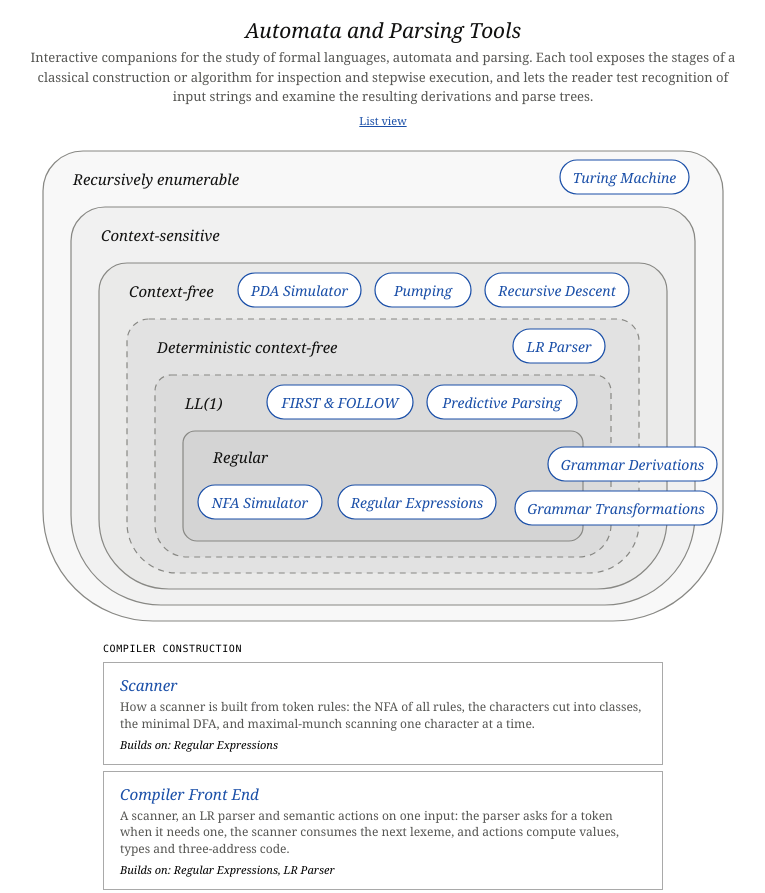
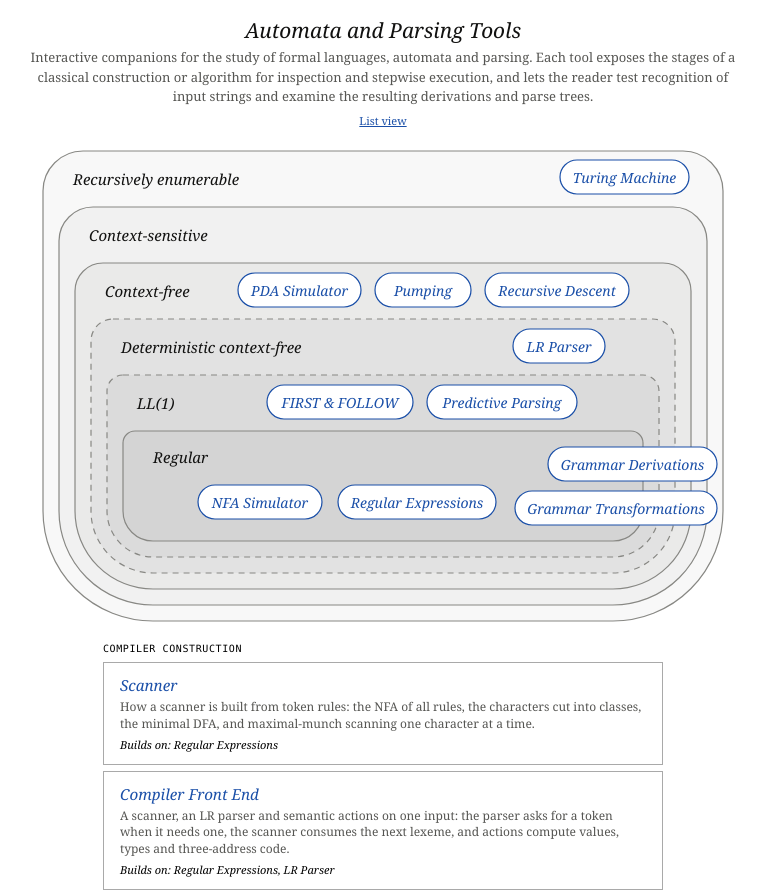
Before and after one commit to augern/automata, a website: page index.html in a window 1280 px wide. Shown: the top 893 px of the page, without its empty margins (257-1022 px from the left). Drawn offline with Linux system fonts and the light colour scheme.

Commit message:
Index map: side gaps between rings 16 like the bottom, bottom radii stepping down evenly, ring names moved with their rings
Co-Authored-By: Claude Sonnet 5.5 <noreply@anthropic.com>

```diff
--- a/index.html
+++ b/index.html
@@ -125,19 +125,19 @@ body[data-view="list"] #view-compiler { margin-top: calc(22px - var(--sp-5)); }
 <svg id="map" viewBox="0 0 700 490" role="group" aria-label="The tools placed on the Chomsky hierarchy">
   <!-- Rings, outermost first. Solid: Chomsky's classes; dashed: subclasses of the context-free languages. -->
   <path class="ring ring-0" data-ring="re" d="M50,10 H650 A40,40 0 0 1 690,50 V370 A110,110 0 0 1 580,480 H120 A110,110 0 0 1 10,370 V50 A40,40 0 0 1 50,10 Z"/>
-  <path class="ring ring-1" data-ring="cs" d="M72,66 H628 A34,34 0 0 1 662,100 V374 A90,90 0 0 1 572,464 H128 A90,90 0 0 1 38,374 V100 A34,34 0 0 1 72,66 Z"/>
-  <path class="ring ring-2" data-ring="cf" d="M94,122 H606 A28,28 0 0 1 634,150 V378 A70,70 0 0 1 564,448 H136 A70,70 0 0 1 66,378 V150 A28,28 0 0 1 94,122 Z"/>
-  <path class="ring ring-3 ring-sub" data-ring="dcf" d="M116,178 H584 A22,22 0 0 1 606,200 V382 A50,50 0 0 1 556,432 H144 A50,50 0 0 1 94,382 V200 A22,22 0 0 1 116,178 Z"/>
-  <path class="ring ring-4 ring-sub" data-ring="ll1" d="M138,234 H562 A16,16 0 0 1 578,250 V384 A32,32 0 0 1 546,416 H154 A32,32 0 0 1 122,384 V250 A16,16 0 0 1 138,234 Z"/>
-  <path class="ring ring-5" data-ring="reg" d="M162,290 H538 A12,12 0 0 1 550,302 V386 A14,14 0 0 1 536,400 H164 A14,14 0 0 1 150,386 V302 A12,12 0 0 1 162,290 Z"/>
+  <path class="ring ring-1" data-ring="cs" d="M60,66 H640 A34,34 0 0 1 674,100 V370 A94,94 0 0 1 580,464 H120 A94,94 0 0 1 26,370 V100 A34,34 0 0 1 60,66 Z"/>
+  <path class="ring ring-2" data-ring="cf" d="M70,122 H630 A28,28 0 0 1 658,150 V370 A78,78 0 0 1 580,448 H120 A78,78 0 0 1 42,370 V150 A28,28 0 0 1 70,122 Z"/>
+  <path class="ring ring-3 ring-sub" data-ring="dcf" d="M80,178 H620 A22,22 0 0 1 642,200 V370 A62,62 0 0 1 580,432 H120 A62,62 0 0 1 58,370 V200 A22,22 0 0 1 80,178 Z"/>
+  <path class="ring ring-4 ring-sub" data-ring="ll1" d="M90,234 H610 A16,16 0 0 1 626,250 V370 A46,46 0 0 1 580,416 H120 A46,46 0 0 1 74,370 V250 A16,16 0 0 1 90,234 Z"/>
+  <path class="ring ring-5" data-ring="reg" d="M102,290 H598 A12,12 0 0 1 610,302 V370 A30,30 0 0 1 580,400 H120 A30,30 0 0 1 90,370 V302 A12,12 0 0 1 102,290 Z"/>
 
   <!-- Ring names; hover a ring for its Chomsky type, what accepts it, and an example language -->
   <text x="40" y="44" class="ring-name">Recursively enumerable</text>
-  <text x="68" y="100" class="ring-name">Context-sensitive</text>
-  <text x="96" y="156" class="ring-name">Context-free</text>
-  <text x="124" y="212" class="ring-name">Deterministic context-free</text>
-  <text x="152" y="268" class="ring-name">LL(1)</text>
-  <text x="180" y="322" class="ring-name">Regular</text>
+  <text x="56" y="100" class="ring-name">Context-sensitive</text>
+  <text x="72" y="156" class="ring-name">Context-free</text>
+  <text x="88" y="212" class="ring-name">Deterministic context-free</text>
+  <text x="104" y="268" class="ring-name">LL(1)</text>
+  <text x="120" y="322" class="ring-name">Regular</text>
 
   <!-- Prerequisite arrows, below the tools -->
   <g class="flow"></g>
```
